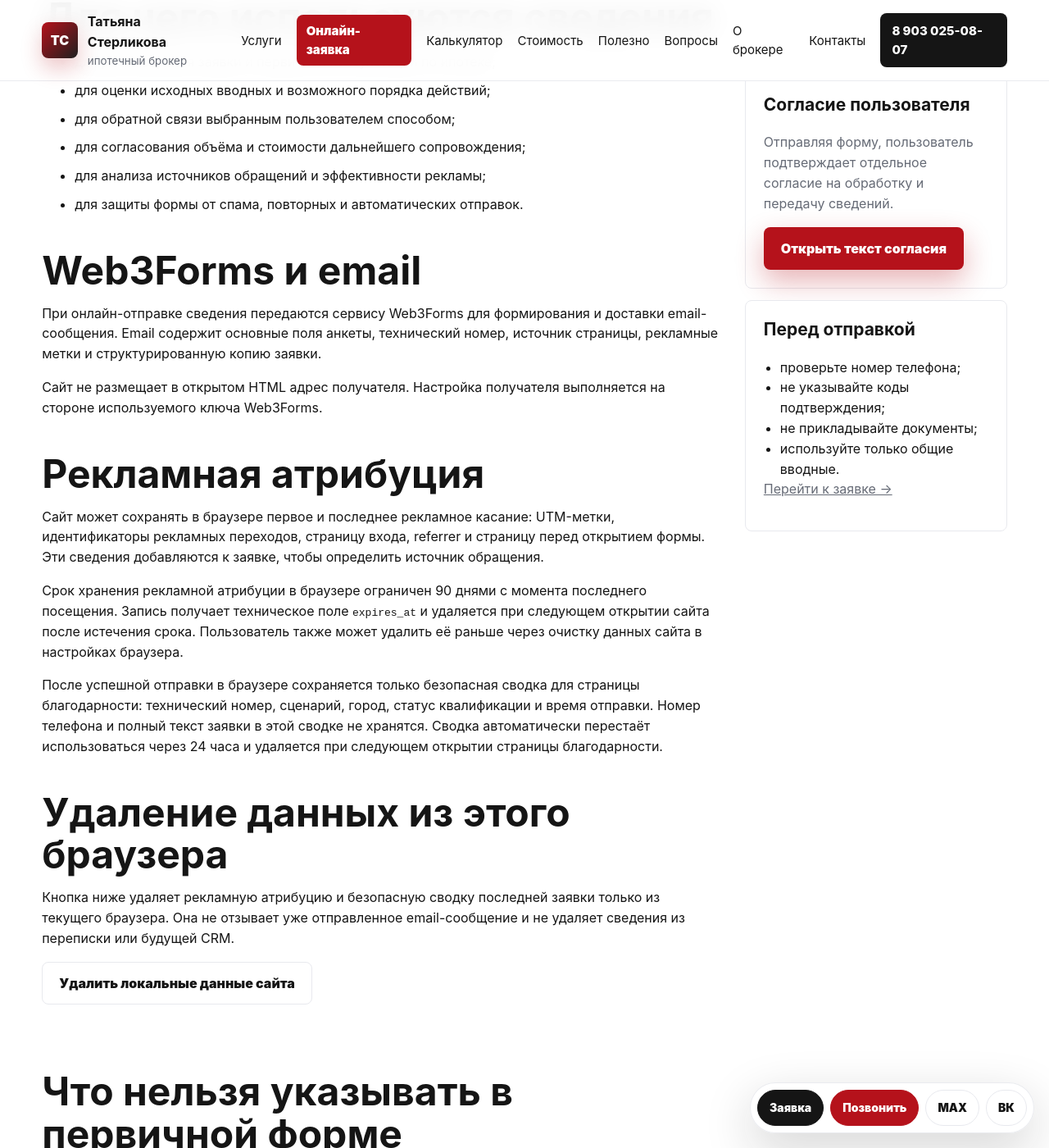
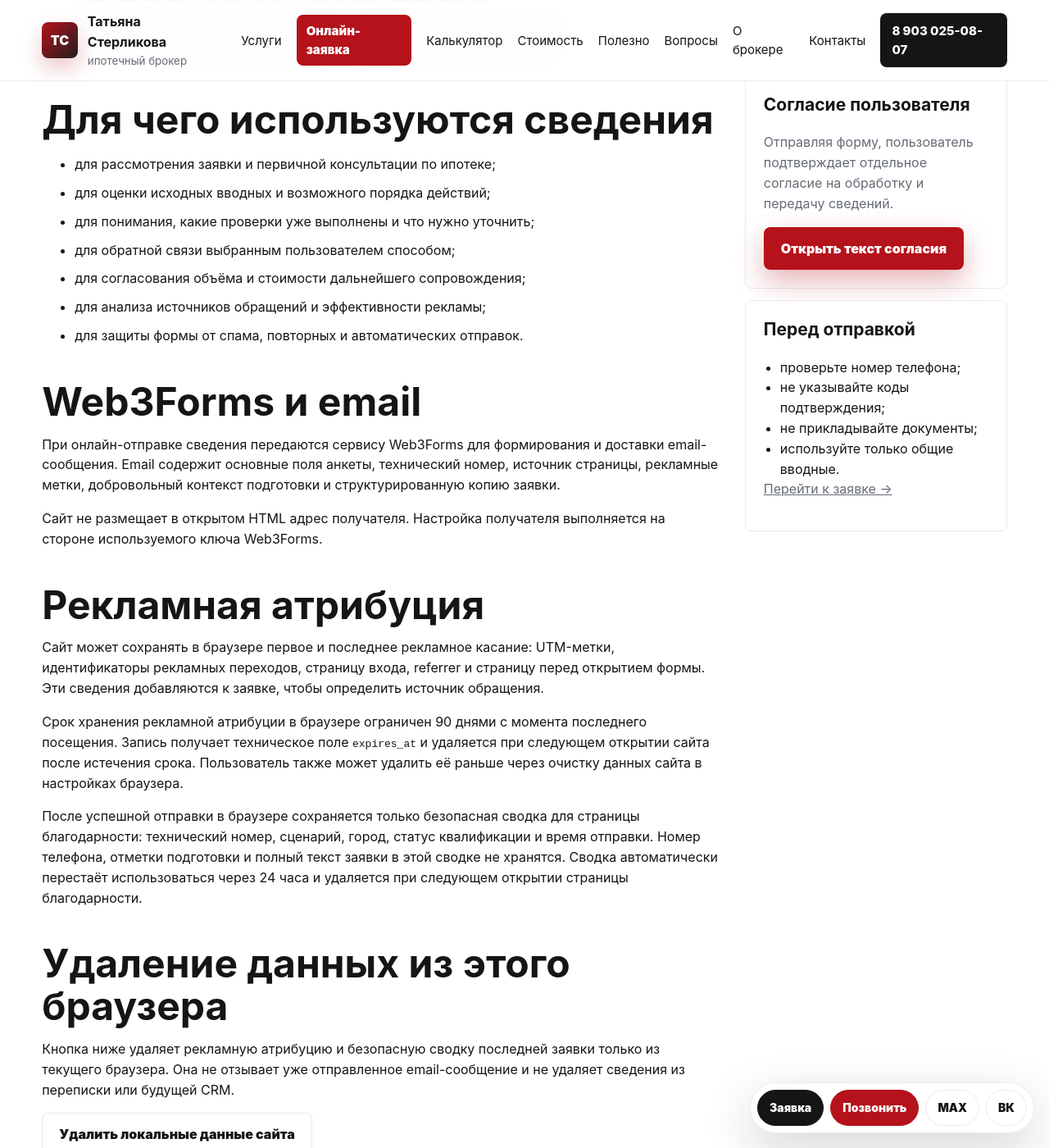
Before and after one commit to deputat36/broker, a Jekyll site: the page built from policy.md, in a window 1280 px wide and 1400 px high, scrolled down 1690 px. Shown: the whole window at 82% size. Built offline with Jekyll 4.4.1, drawn with Linux system fonts in a browser that asks for light colours; some of the changed text lies outside the part shown.

Commit message:
Document preparation context in privacy policy

```diff
--- a/policy.md
+++ b/policy.md
@@ -14,6 +14,7 @@
     <h2>Как работает онлайн-заявка</h2>
     <p>Сначала поля формы обрабатываются в браузере для подготовки текста обращения. Пользователь может проверить его до отправки. Передача начинается только после отдельного нажатия кнопки «Отправить заявку онлайн» либо после самостоятельного выбора SMS, ВКонтакте, MAX, копирования или системного меню «Поделиться».</p>
     <p>Основной канал реализован через сервис Web3Forms. Он принимает данные формы и передаёт email-копию в канал, связанный с используемым ключом. После успешного технического ответа сервиса открывается страница подтверждения с номером обращения.</p>
+    <p>При переходе из сложного маршрута форма может дополнительно показать добровольный блок подготовки. Пользователь сам отмечает, что уже проверено и какие вопросы остались. Эти отметки не означают вероятность одобрения и не заменяют проверку брокером или банком.</p>
 
     <h2>Какие сведения могут обрабатываться</h2>
     <ul>
@@ -23,6 +24,7 @@
       <li>цель обращения и тип объекта;</li>
       <li>примерная стоимость, первоначальный взнос и формат подтверждения дохода;</li>
       <li>общая информация о предыдущих заявках, одобрениях или отказах банков;</li>
+      <li>добровольные отметки о выполненных проверках и оставшихся вопросах;</li>
       <li>комментарий пользователя;</li>
       <li>страница обращения, referrer, UTM-метки и рекламные click-id;</li>
       <li>технический ID заявки, время заполнения и результаты антиспам-проверки;</li>
@@ -33,6 +35,7 @@
     <ul>
       <li>для рассмотрения заявки и первичной консультации по ипотеке;</li>
       <li>для оценки исходных вводных и возможного порядка действий;</li>
+      <li>для понимания, какие проверки уже выполнены и что нужно уточнить;</li>
       <li>для обратной связи выбранным пользователем способом;</li>
       <li>для согласования объёма и стоимости дальнейшего сопровождения;</li>
       <li>для анализа источников обращений и эффективности рекламы;</li>
@@ -40,13 +43,13 @@
     </ul>
 
     <h2>Web3Forms и email</h2>
-    <p>При онлайн-отправке сведения передаются сервису Web3Forms для формирования и доставки email-сообщения. Email содержит основные поля анкеты, технический номер, источник страницы, рекламные метки и структурированную копию заявки.</p>
+    <p>При онлайн-отправке сведения передаются сервису Web3Forms для формирования и доставки email-сообщения. Email содержит основные поля анкеты, технический номер, источник страницы, рекламные метки, добровольный контекст подготовки и структурированную копию заявки.</p>
     <p>Сайт не размещает в открытом HTML адрес получателя. Настройка получателя выполняется на стороне используемого ключа Web3Forms.</p>
 
     <h2>Рекламная атрибуция</h2>
     <p>Сайт может сохранять в браузере первое и последнее рекламное касание: UTM-метки, идентификаторы рекламных переходов, страницу входа, referrer и страницу перед открытием формы. Эти сведения добавляются к заявке, чтобы определить источник обращения.</p>
     <p>Срок хранения рекламной атрибуции в браузере ограничен 90 днями с момента последнего посещения. Запись получает техническое поле <code>expires_at</code> и удаляется при следующем открытии сайта после истечения срока. Пользователь также может удалить её раньше через очистку данных сайта в настройках браузера.</p>
-    <p>После успешной отправки в браузере сохраняется только безопасная сводка для страницы благодарности: технический номер, сценарий, город, статус квалификации и время отправки. Номер телефона и полный текст заявки в этой сводке не хранятся. Сводка автоматически перестаёт использоваться через 24 часа и удаляется при следующем открытии страницы благодарности.</p>
+    <p>После успешной отправки в браузере сохраняется только безопасная сводка для страницы благодарности: технический номер, сценарий, город, статус квалификации и время отправки. Номер телефона, отметки подготовки и полный текст заявки в этой сводке не хранятся. Сводка автоматически перестаёт использоваться через 24 часа и удаляется при следующем открытии страницы благодарности.</p>
 
     <h2>Удаление данных из этого браузера</h2>
     <p>Кнопка ниже удаляет рекламную атрибуцию и безопасную сводку последней заявки только из текущего браузера. Она не отзывает уже отправленное email-сообщение и не удаляет сведения из переписки или будущей CRM.</p>
```
